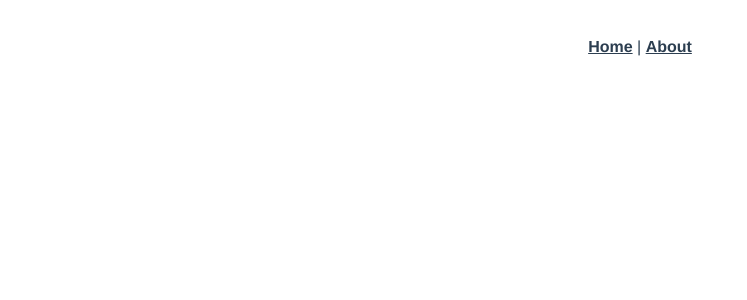
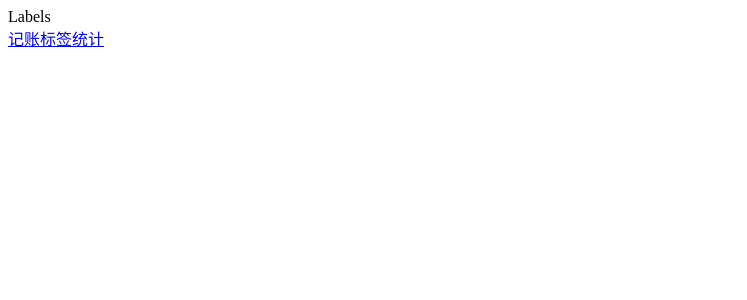
Before and after one commit to ertigers/HuHuLog-vue, a Vue app: page /#/labels in a window 1280 px wide. Shown: the top 300 px of the page, without its empty margins (0-747 px from the left). Built offline with nearby package versions, Linux system fonts and the light colour scheme.

Commit message:
tabs，router

```diff
--- a/src/App.vue
+++ b/src/App.vue
@@ -1,32 +1,12 @@
 <template>
   <div id="app">
-    <div id="nav">
-      <router-link to="/">Home</router-link> |
-      <router-link to="/about">About</router-link>
-    </div>
     <router-view/>
+    <router-link to='/money'>记账</router-link>
+    <router-link to='/labels'>标签</router-link>
+    <router-link to='/statistics'>统计</router-link>
   </div>
 </template>
 
 <style lang="scss">
-#app {
-  font-family: Avenir, Helvetica, Arial, sans-serif;
-  -webkit-font-smoothing: antialiased;
-  -moz-osx-font-smoothing: grayscale;
-  text-align: center;
-  color: #2c3e50;
-}
 
-#nav {
-  padding: 30px;
-
-  a {
-    font-weight: bold;
-    color: #2c3e50;
-
-    &.router-link-exact-active {
-      color: #42b983;
-    }
-  }
-}
 </style>
--- a/src/router/index.ts
+++ b/src/router/index.ts
@@ -1,23 +1,32 @@
 import Vue from 'vue'
 import VueRouter, { RouteConfig } from 'vue-router'
-import Home from '../views/Home.vue'
+
+
+import Money from '@/views/money/index.vue'
+import Labels from '@/views/labels/index.vue'
+import Statistics from '@/views/statistics/index.vue'
 
 Vue.use(VueRouter)
 
 const routes: Array<RouteConfig> = [
+
   {
     path: '/',
-    name: 'Home',
-    component: Home
+    redirect: '/money'
   },
   {
-    path: '/about',
-    name: 'About',
-    // route level code-splitting
-    // this generates a separate chunk (about.[hash].js) for this route
-    // which is lazy-loaded when the route is visited.
-    component: () => import(/* webpackChunkName: "about" */ '../views/About.vue')
-  }
+    path: '/money',
+    component: Money,
+  },
+  {
+    path: '/labels',
+    component: Labels,
+  },
+  {
+    path: '/statistics',
+    component: Statistics,
+  },
+
 ]
 
 const router = new VueRouter({
--- a/src/views/About.vue
+++ /dev/null
@@ -1,5 +0,0 @@
-<template>
-  <div class="about">
-    <h1>This is an about page</h1>
-  </div>
-</template>
--- a/src/views/Home.vue
+++ /dev/null
@@ -1,18 +0,0 @@
-<template>
-  <div class="home">
-    <img alt="Vue logo" src="../assets/logo.png">
-    <HelloWorld msg="Welcome to Your Vue.js + TypeScript App"/>
-  </div>
-</template>
-
-<script lang="ts">
-import { Component, Vue } from 'vue-property-decorator';
-import HelloWorld from '@/components/HelloWorld.vue'; // @ is an alias to /src
-
-@Component({
-  components: {
-    HelloWorld,
-  },
-})
-export default class Home extends Vue {}
-</script>
--- /dev/null
+++ b/src/views/labels/index.vue
@@ -0,0 +1,5 @@
+<template>
+    <div class="container">
+      Labels
+    </div>
+</template>
--- /dev/null
+++ b/src/views/money/index.vue
@@ -0,0 +1,5 @@
+<template>
+    <div class="container">
+      首页
+    </div>
+</template>
--- /dev/null
+++ b/src/views/statistics/index.vue
@@ -0,0 +1,5 @@
+<template>
+    <div class="container">
+      Statistics
+    </div>
+</template>
```
